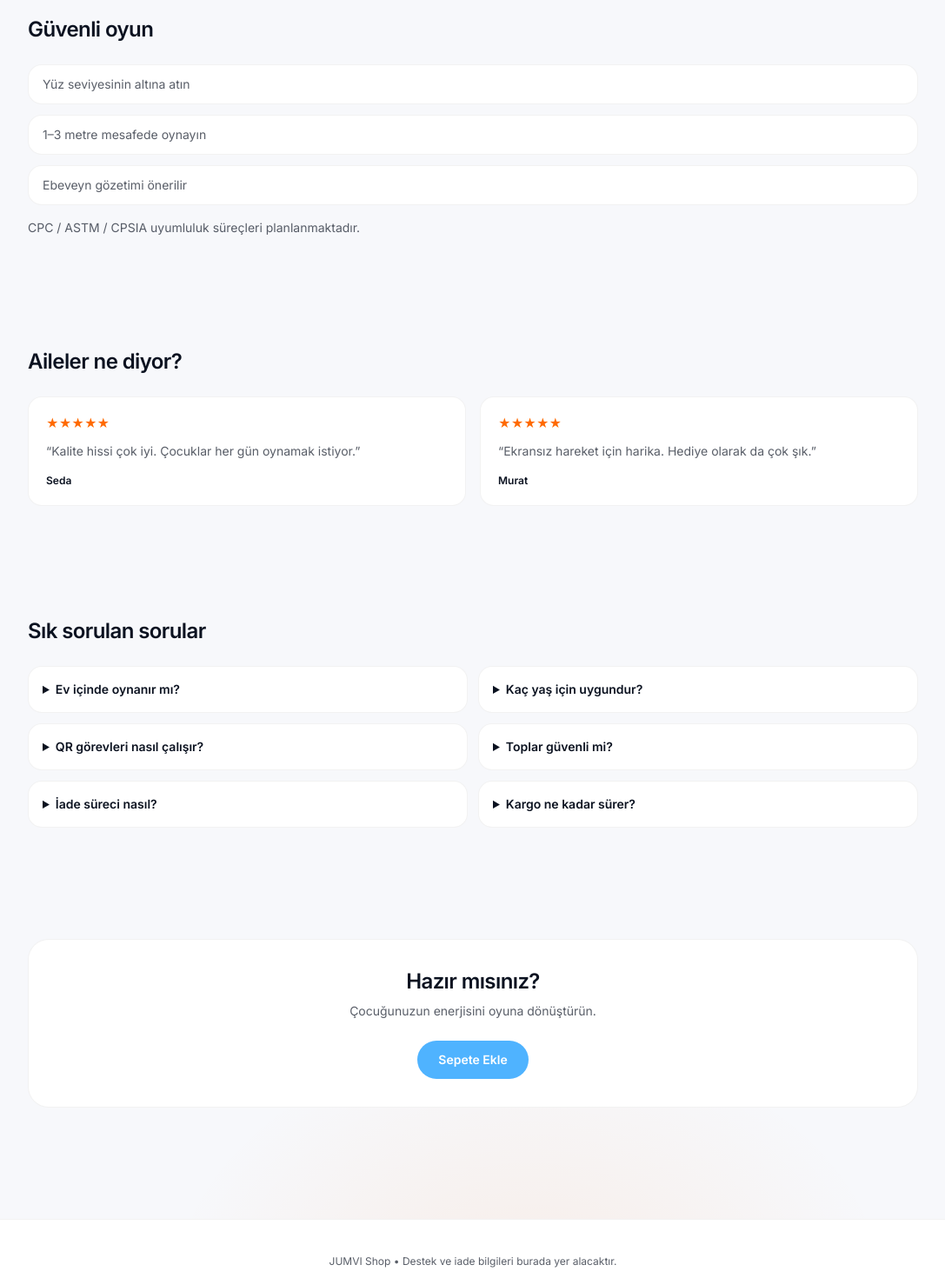
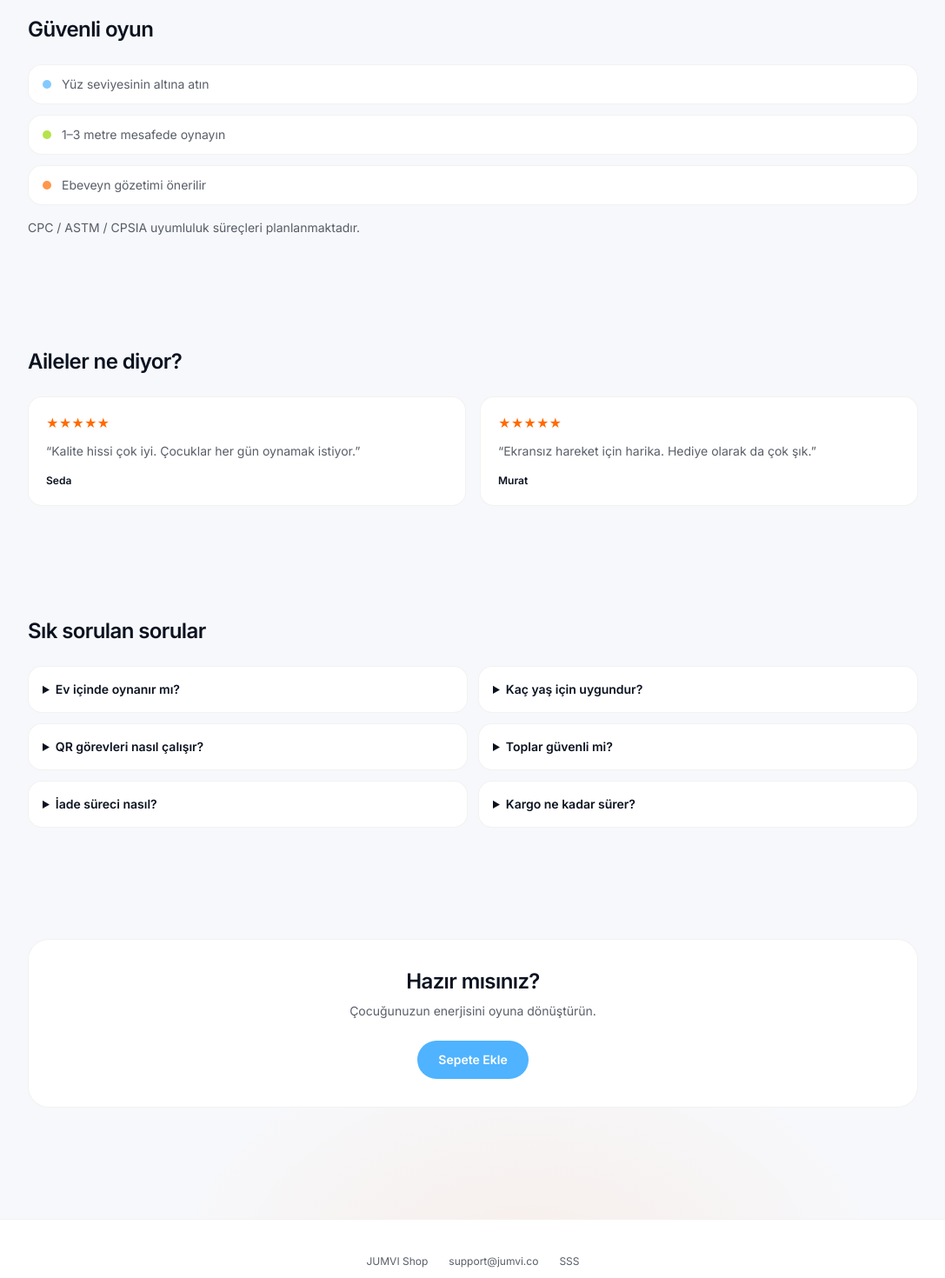
Before and after one commit to owerworld/jumvi-shop, a Next.js app: page / in a window 1280 px wide. Shown: the part 2100-3570 px from the top of the page at 87% size, without its empty margins (96-1183 px from the left). Built offline with nearby package versions, Linux system fonts and the light colour scheme; no server answers.

Commit message:
feat: enhance cart, safe play, and footer

```diff
--- a/components/shop/CartDrawer.tsx
+++ b/components/shop/CartDrawer.tsx
@@ -34,9 +34,17 @@ export default function CartDrawer({ open, qty, onClose, onQtyChange }: CartDraw
           </button>
         </div>
         <div className="mt-6 rounded-2xl bg-white/70 p-4">
-          <div className="text-sm font-semibold text-[color:var(--text)]">JUMVI Toss & Catch Set</div>
-          <div className="mt-2 flex items-center justify-between text-sm text-[color:var(--muted)]">
-            <span>${product.price}</span>
+          <div className="flex items-center gap-4">
+            <div className="h-14 w-14 overflow-hidden rounded-xl2 border border-black/10 bg-white/80">
+              <img src="/jumvi-hero.png" alt="JUMVI ürün görseli" className="h-full w-full object-contain" />
+            </div>
+            <div className="flex-1">
+              <div className="text-sm font-semibold text-[color:var(--text)]">JUMVI Toss & Catch Set</div>
+              <div className="mt-1 text-xs text-[color:var(--muted)]">${product.price}</div>
+            </div>
+          </div>
+          <div className="mt-4 flex items-center justify-between text-sm text-[color:var(--muted)]">
+            <span>Adet</span>
             <div className="flex items-center gap-2 rounded-full border border-black/10 bg-white/60 px-2 py-1">
               <button
                 type="button"
--- a/components/shop/Footer.tsx
+++ b/components/shop/Footer.tsx
@@ -1,7 +1,11 @@
 export default function Footer() {
   return (
     <footer id="destek" className="surface border-t border-black/5 px-6 py-10 text-center text-xs text-[color:var(--muted)]">
-      JUMVI Shop • Destek ve iade bilgileri burada yer alacaktır.
+      <div className="mx-auto flex max-w-6xl flex-col items-center justify-center gap-2 sm:flex-row sm:gap-6">
+        <span>JUMVI Shop</span>
+        <span>support@jumvi.co</span>
+        <span>SSS</span>
+      </div>
     </footer>
   );
 }
--- a/components/shop/SafePlay.tsx
+++ b/components/shop/SafePlay.tsx
@@ -1,8 +1,8 @@
 export default function SafePlay() {
   const rules = [
-    "Yüz seviyesinin altına atın",
-    "1–3 metre mesafede oynayın",
-    "Ebeveyn gözetimi önerilir",
+    { text: "Yüz seviyesinin altına atın", color: "bg-brand-blue/70" },
+    { text: "1–3 metre mesafede oynayın", color: "bg-brand-green/70" },
+    { text: "Ebeveyn gözetimi önerilir", color: "bg-brand-orange/70" },
   ];
 
   return (
@@ -11,8 +11,9 @@ export default function SafePlay() {
         <h2 className="title-md text-[color:var(--text)]">Güvenli oyun</h2>
         <div className="mt-6 grid gap-3">
           {rules.map((rule) => (
-            <div key={rule} className="surface rounded-2xl border border-black/5 px-4 py-3 text-sm text-[color:var(--muted)]">
-              {rule}
+            <div key={rule.text} className="surface flex items-center gap-3 rounded-2xl border border-black/5 px-4 py-3 text-sm text-[color:var(--muted)]">
+              <span className={`h-2.5 w-2.5 rounded-full ${rule.color}`} />
+              <span>{rule.text}</span>
             </div>
           ))}
         </div>
```
